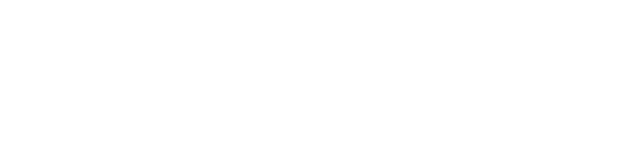
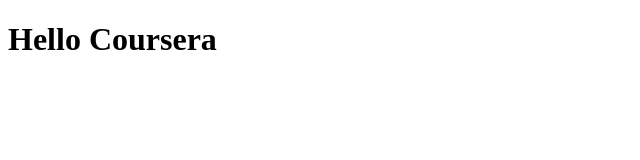
Before and after one commit to jlucas97/coursera-web-developing, a plain HTML site: page site/index.html in a window 1280 px wide. Shown: the whole page, without its empty margins (0-640 px from the left). Drawn offline with Linux system fonts and the light colour scheme.

Commit message:
Second test of ṕroject

```diff
--- a/site/index.html
+++ b/site/index.html
@@ -6,6 +6,6 @@
     <title>Hello Coursera</title>
 </head>
 <body>
-
+    <h1>Hello Coursera</h1>
 </body>
 </html>
```
